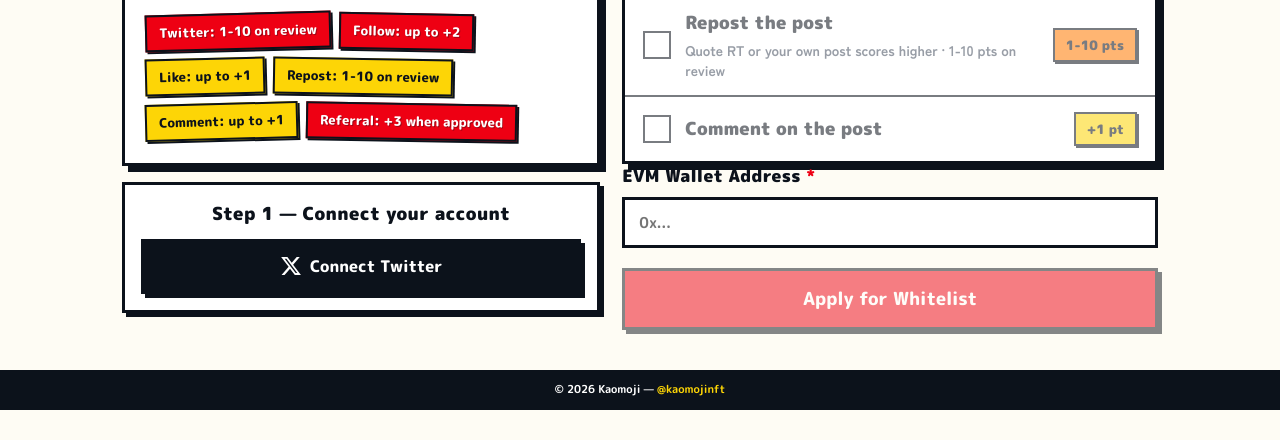
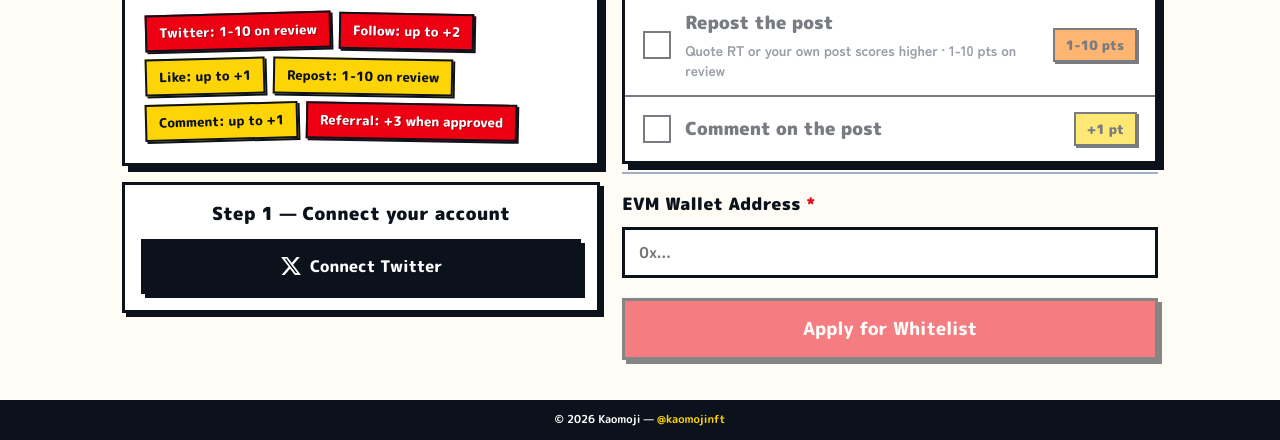
Before and after one commit to jumgy/kaomoji-whitelist, a plain HTML site: page whitelist/index.html in a window 1280 px wide. Shown: the part 499-939 px from the top of the page. Before the commit the page ends 909 px from the top, so only its background shows below. Drawn offline with nearby package versions, Linux system fonts and the light colour scheme; a web font is replaced by a local one.

Commit message:
fix: block 3

```diff
--- a/whitelist/app.js
+++ b/whitelist/app.js
@@ -317,10 +317,6 @@
     twitter_avatar:   meta.avatar_url || meta.picture || '',
     wallet_address:   wallet,
     connect_points:   0,
-    task_follow:      false,
-    task_like:        false,
-    task_repost:      false,
-    task_comment:     false,
     tasks_claimed:    buildTasksClaimed(),
     pts_follow:       0,
     pts_like:         0,
--- a/whitelist/style.css
+++ b/whitelist/style.css
@@ -229,7 +229,7 @@
 }
 
 .form-col--main {
-  gap: 14px;
+  gap: 20px;
 }
 
 /* ─── Utilities ─── */
@@ -692,6 +692,9 @@
 
 .wallet-section {
   width: 100%;
+  margin-top: 8px;
+  padding-top: 18px;
+  border-top: 2px solid var(--border);
 }
 
 .wallet-section label {
@@ -699,7 +702,7 @@
   font-family: var(--font-display);
   font-size: 17px;
   font-weight: 900;
-  margin-bottom: 8px;
+  margin-bottom: 10px;
   letter-spacing: 0.02em;
 }
 
```
